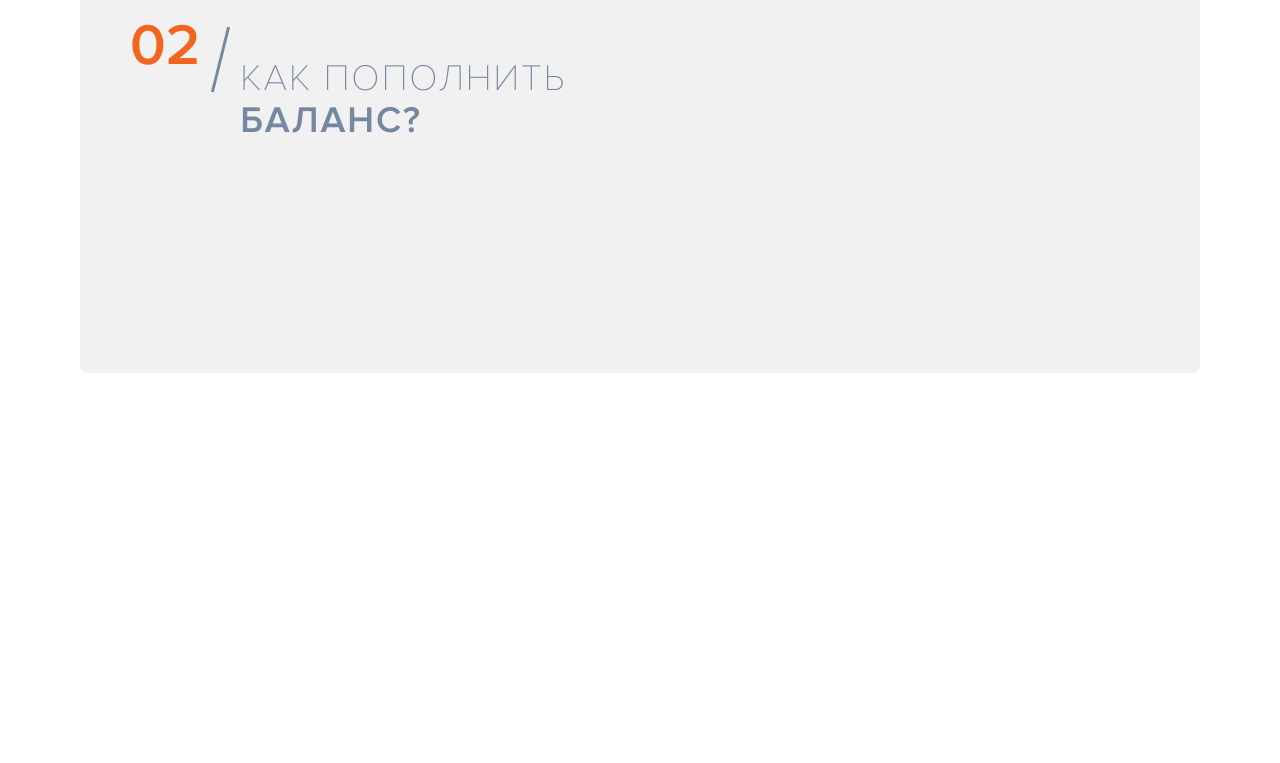
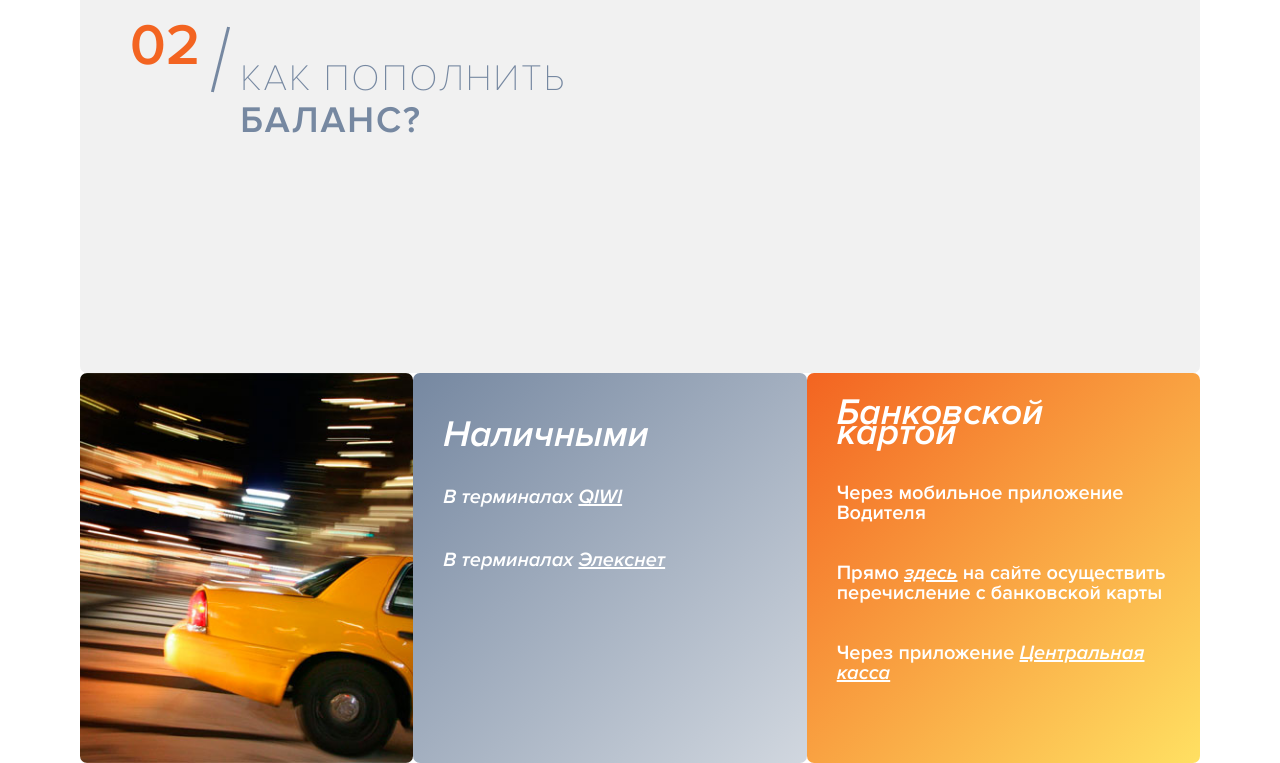
Before and after one commit to OksanaStepanenkoWeb/Taxi_Bravo_driver_start_work, a website: page index.html in a window 1280 px wide. Shown: the part 843-1606 px from the top of the page. Before the commit the page ends 1216 px from the top, so only its background shows below. Drawn offline with Linux system fonts and the light colour scheme; a web font is replaced by a local one.

Commit message:
add section balance up

```diff
--- a/assets/scss/base/_color.scss
+++ b/assets/scss/base/_color.scss
@@ -4,5 +4,9 @@ $orange: #f36421;
 $blue: #7688a1;
 $dark_blue: #25355a;
 $gray: rgba(118,136,161,0.3);
+$yellow: #ffe062;
 $light_gray: #f1f1f1;
 $light_white: rgba(255, 255, 255, 0.3);
+
+$gradient_blue: linear-gradient(135deg, $blue, lighten($blue, 30%));
+$gradient_orange: linear-gradient(135deg, $orange, $yellow);
--- /dev/null
+++ b/assets/scss/content/driver_start_work/_balance-up.scss
@@ -0,0 +1,65 @@
+.balance-up {
+    max-width: 1760px;
+    width: 100%;
+    height: 390px;
+    display: flex;
+    justify-content: space-around;
+
+    &__cash{
+        max-width: 500px;
+        width: 100%;
+        padding: 30px;
+        background: $gradient_blue;
+        border-radius: 7px;
+
+        h3, p {
+            color: $white;
+            line-height: 63px;
+            @include f_proxima_600;
+            font-style: italic;
+            font-size: 20px;
+        }
+
+        h3 {
+            font-size: 37px;
+        }
+
+        p a {
+            text-decoration: underline;
+            font-style: italic;
+            color: $white;
+            font-size: 20px;
+        }
+    }
+
+    &__card {
+        max-width: 640px;
+        width: 100%;
+        padding: 30px;
+        background: $gradient_orange;
+        border-radius: 7px;
+
+        h3, p {
+            color: $white;
+            line-height: 20px;
+            @include f_proxima_600;
+
+            font-size: 20px;
+            padding-bottom: 40px;
+
+        }
+
+        h3 {
+            font-size: 37px;
+            font-style: italic;
+        }
+
+        p a {
+            text-decoration: underline;
+            color: $white;
+            @include f_proxima_600;
+            font-style: italic;
+            font-size: 20px;
+        }
+    }
+}
--- a/assets/scss/content/driver_start_work/_contacts-info.scss
+++ b/assets/scss/content/driver_start_work/_contacts-info.scss
@@ -1,6 +1,7 @@
 .contacts-flex-wrapper{
     display: flex;
     justify-content: flex-end;
+    max-width: 1760px;
 }
 
 .contacts-info-wrap-balance {
--- a/assets/scss/content/driver_start_work/_taxi-wrapper-start-work.scss
+++ b/assets/scss/content/driver_start_work/_taxi-wrapper-start-work.scss
@@ -12,3 +12,14 @@
     background-position: center;
     z-index: 20;
 }
+
+.taxi-wrapper-balance {
+    height: 390px;
+    max-width: 450px;
+    width: 100%;
+    background-image: url("/assets/img/taxi-balance.jpg");
+    background-size: cover;
+    border-radius: 7px;
+    background-repeat: no-repeat;
+    background-position: center;
+}
--- a/assets/scss/main.scss
+++ b/assets/scss/main.scss
@@ -21,4 +21,5 @@
 "content/driver_start_work/start-work",
 "content/driver_start_work/btn-book-car",
 "content/driver_start_work/start-work-conditions",
-"content/driver_start_work/taxi-wrapper-start-work";
+"content/driver_start_work/taxi-wrapper-start-work",
+"content/driver_start_work/balance-up";
--- a/index.html
+++ b/index.html
@@ -66,6 +66,18 @@
         </div>
         <section class="balance-up">
             <h3 class="header-hidden">Пополнить баланс</h3>
+            <div class="taxi-wrapper-balance"></div>
+            <div class="balance-up__cash">
+                <h3>Наличными</h3>
+                <p>В терминалах <a>QIWI</a></p>
+                <p>В терминалах <a>Элекснет</a></p>
+            </div>
+            <div class="balance-up__card">
+                <h3>Банковской картой</h3>
+                <p>Через мобильное приложение Водителя</p>
+                <p>Прямо <a href="#">здесь</a> на сайте осуществить перечисление с банковской карты</p>
+                <p>Через приложение <a href="#">Центральная касса</a></p>
+            </div>
         </section>
     </main>
     <script type="text/javascript" src="assets/js/libs.min.js"></script>
```
Also changed, not shown: assets/fonts/Flaticon/backup.txt (+1 -1 lines), assets/css/main.min.css, assets/img/taxi-balance.jpg (added), 1 other file.
